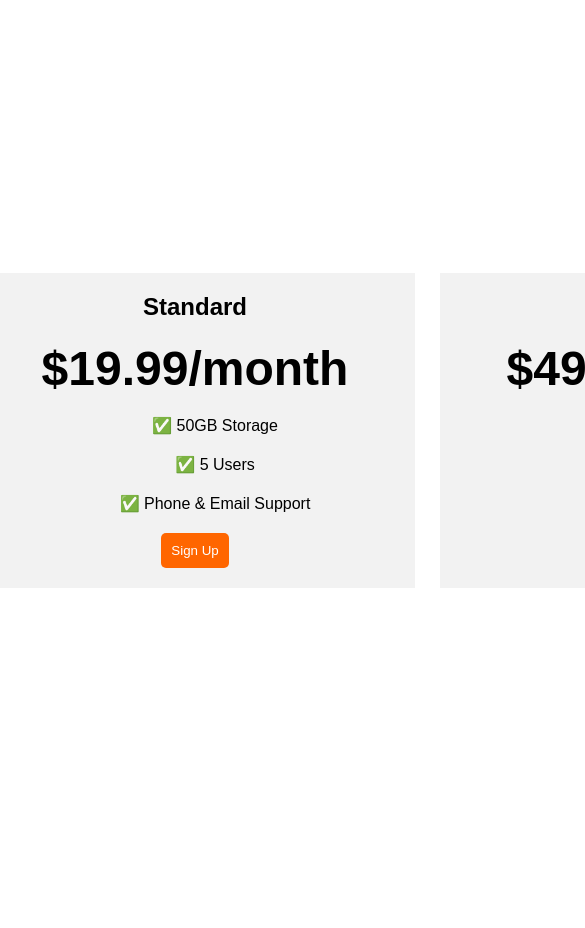
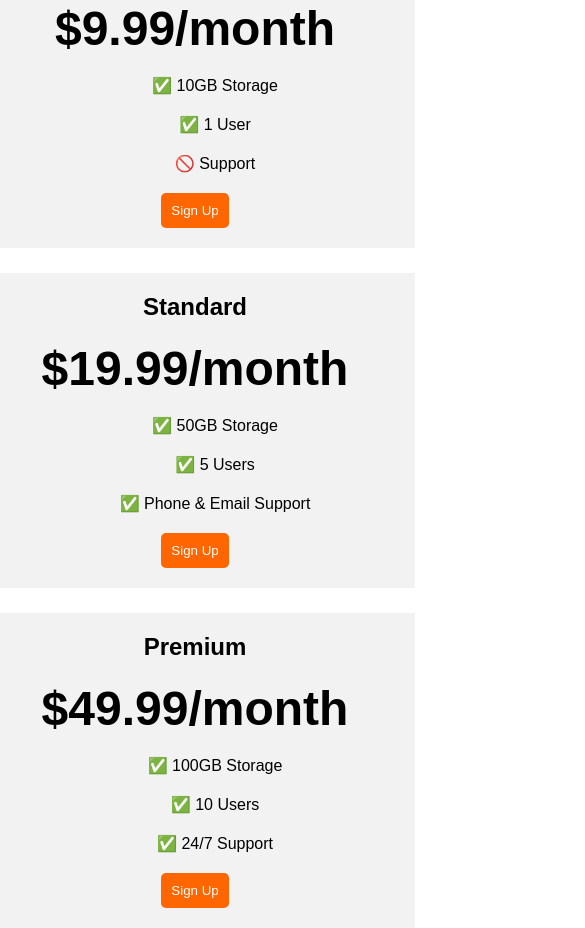
Before and after one commit to SACHk291/flex, a plain HTML site: page index.html in a window 390 px wide. Shown: the top 928 px of the page, 585 px wide, since content can reach past the window. Before the commit the page ends 860 px from the top, so only its background shows below. Drawn offline with Linux system fonts and the light colour scheme; a web font is replaced by a local one.

Commit message:
index.html

```diff
--- a/index.html
+++ b/index.html
@@ -13,7 +13,10 @@
 
     /* Hint: What can you do with a media query and flexbox? */
     @media (max-width: 1250px) {
-
+      .pricing-container{
+      display:flex;
+      flex-direction:column;
+      }
     }
 
 
```
